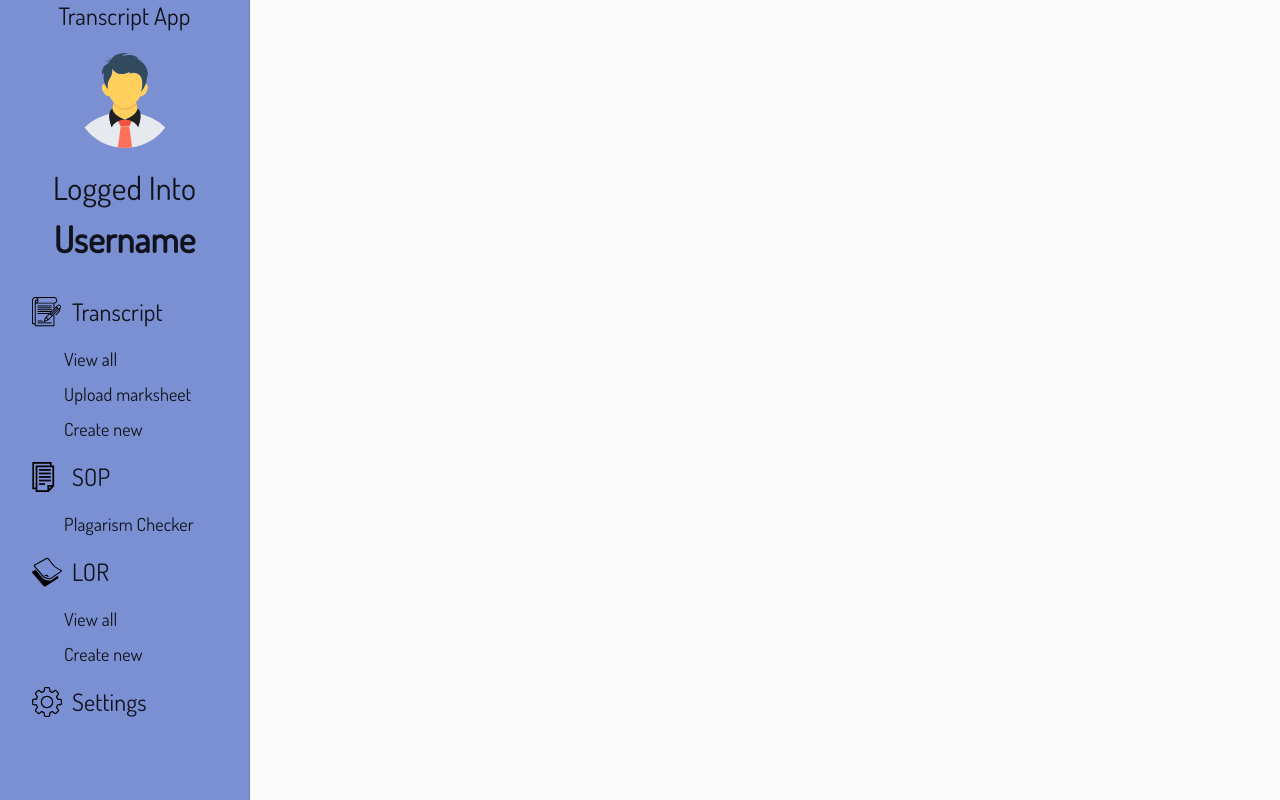
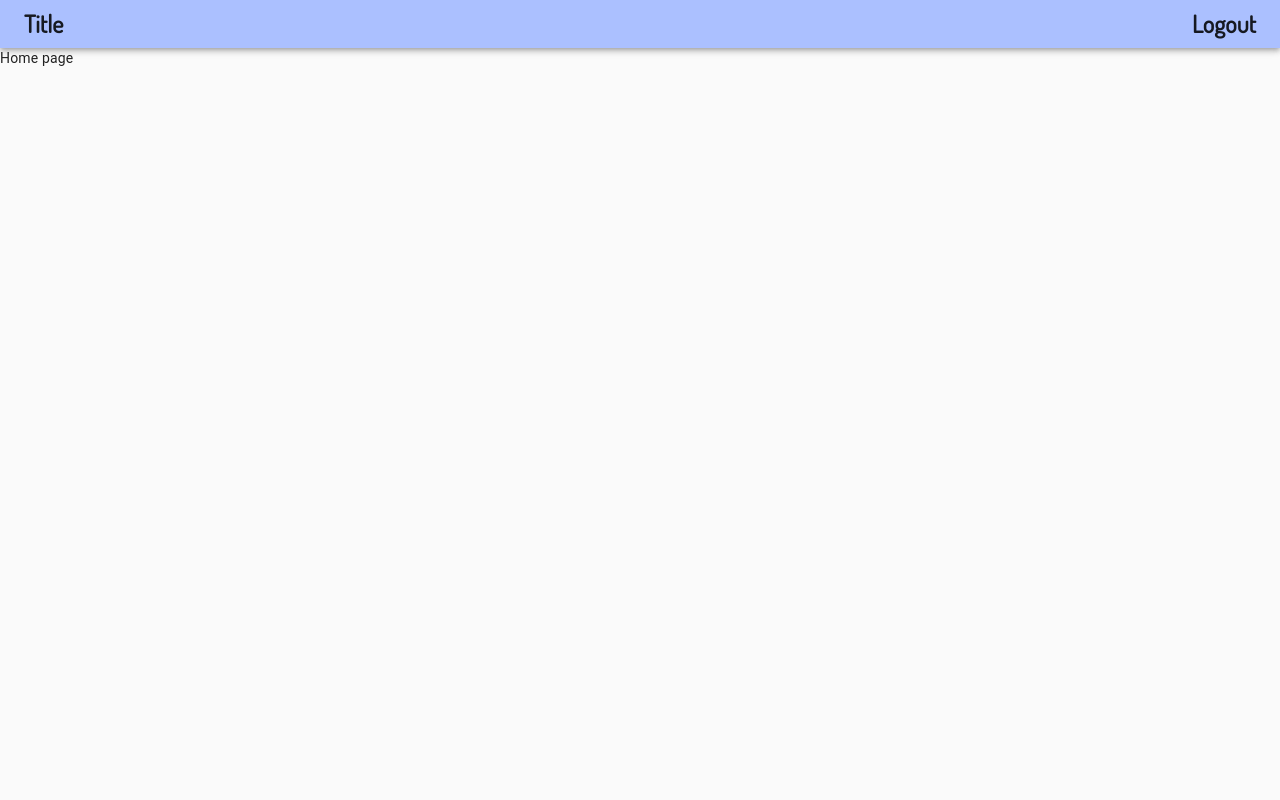
Before and after one commit to djunicode/Transcript-web, a React (Create React App) app in the folder frontend/: page / in a window 1280 px wide. Built offline with nearby package versions, Linux system fonts and the light colour scheme.

Commit message:
Added appbar component

```diff
--- a/frontend/src/App.js
+++ b/frontend/src/App.js
@@ -3,6 +3,7 @@ import { Provider } from 'react-redux'
 import { BrowserRouter, Route } from 'react-router-dom';
 import ProtectedRoute from './components/ProtectedRoute'
 import SideNav from './components/SideNav';
+import Appbar from './components/Appbar'
 import store from './redux/store'
 import { CssBaseline, ThemeProvider } from '@material-ui/core'
 import { lightTheme } from './theme/lightTheme'
@@ -13,10 +14,11 @@ function App() {
 			<CssBaseline />
 			<ThemeProvider theme={lightTheme}>
 				<BrowserRouter>
-				<SideNav />
-					<Route exact path="/"> Home page </Route>
-					<Route exact path="/login"> Login page </Route>
-					<ProtectedRoute exact path="/test"> Testing Protected Routes </ProtectedRoute>
+				{/* <SideNav /> */}
+				<Appbar />
+				<Route exact path="/"> Home page </Route>
+				<Route exact path="/login"> Login page </Route>
+				<ProtectedRoute exact path="/test"> Testing Protected Routes </ProtectedRoute>
 				</BrowserRouter>
 			</ThemeProvider>
 		</Provider>
--- /dev/null
+++ b/frontend/src/components/Appbar.js
@@ -0,0 +1,30 @@
+
+import { AppBar, makeStyles, Toolbar, Typography } from '@material-ui/core'
+import React from 'react'
+
+const useStyles = makeStyles(theme=>({
+        fonts: {
+            fontSize: 24,
+            fontStyle: "normal",
+            fontWeight: 600,
+        },
+        mainContainer: {justifyContent:'space-between'}
+    })
+)
+function Appbar() {
+    const classes = useStyles()
+    return (
+        <AppBar position="relative">
+            <Toolbar variant="dense" className={classes.mainContainer}>
+                <Typography className={classes.fonts} variant="h6" color="inherit">
+                    Title   {/* From redux store */}
+                </Typography>
+                <Typography className={classes.fonts}>
+                    Logout  {/* onclick dispatch action to logout from store */}
+                </Typography>
+            </Toolbar>
+        </AppBar>
+    )
+}
+
+export default Appbar
--- a/frontend/src/components/SideNav.js
+++ b/frontend/src/components/SideNav.js
@@ -42,7 +42,7 @@ const useStyles = makeStyles(theme=>({
         drawer: { flexShrink: 0 },
         drawerPaper: {
             minWidth: drawerWidth,
-            backgroundColor: theme.palette.primary.dark
+            backgroundColor: theme.palette.primary.dark,
         },
         svgIcon: {
             display: 'block',
@@ -100,8 +100,7 @@ function SideNav() {
     return (
         <Drawer
         className={classes.drawer}
-        variant="persistent"
-        open={true}
+        variant="permanent"
         classes={{
             paper: classes.drawerPaper,
         }}
```
